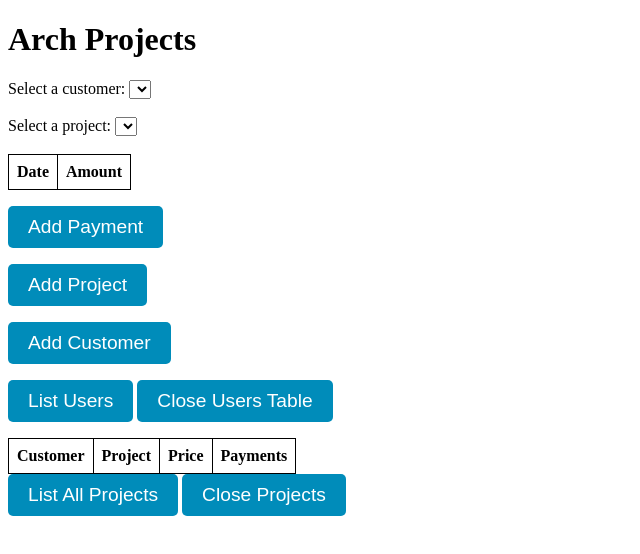
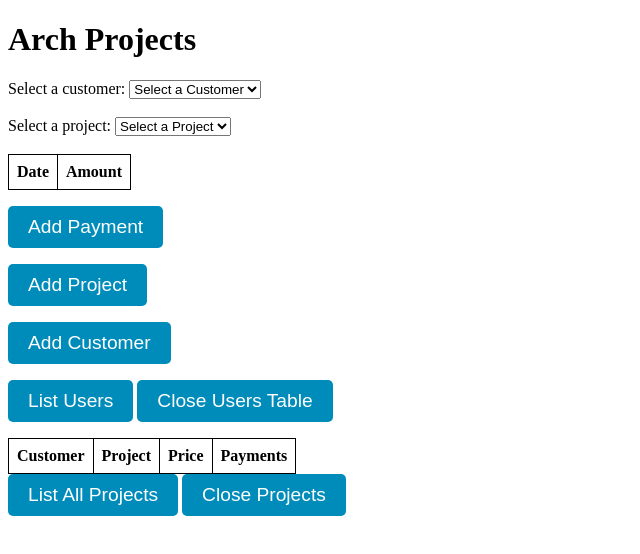
Before and after one commit to proximagr/MyAppFront, a plain HTML site: page index.html in a window 1280 px wide. Shown: the whole page, without its empty margins (0-640 px from the left). Drawn offline with Linux system fonts and the light colour scheme; no server answers.

Commit message:
{commit_subject}
{commit_body}

Co-authored-by: Your Name <youremail@example.com>

```diff
--- a/index.html
+++ b/index.html
@@ -8,10 +8,10 @@
 
     <h1>Arch Projects</h1>
     <label for="customer-select">Select a customer:</label>
-    <select id="customer-select"></select>
+    <select id="customer-select"><option value="">Select a Customer</option></select>
     <br><br>
     <label for="project-select">Select a project:</label>
-    <select id="project-select"></select>
+    <select id="project-select"><option value="">Select a Project</option></select>
     <br><br>
     <table id="payment-table">
       <thead>
```
Also changed, not shown: add-payment.html (+2 -0 lines).
